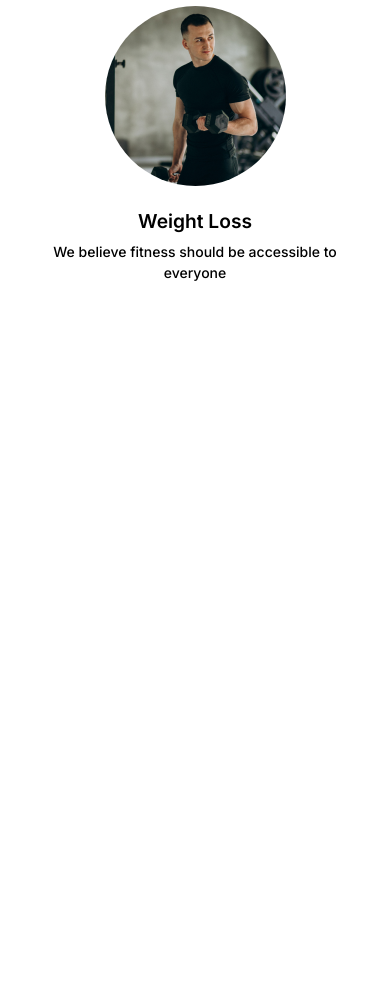
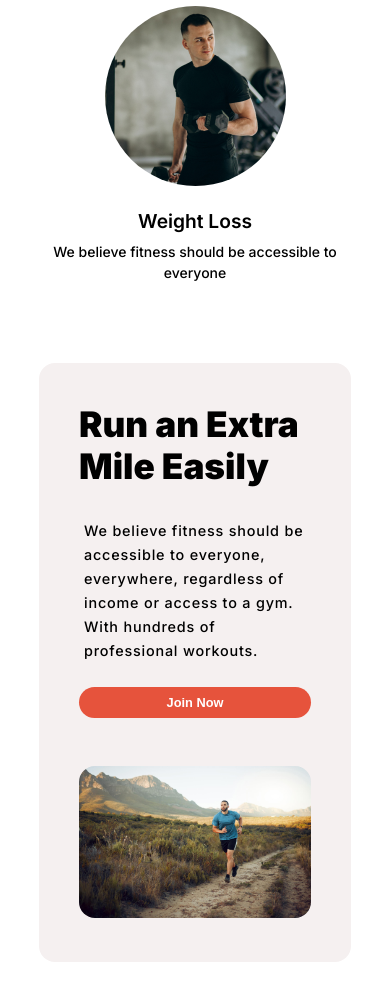
Before and after one commit to sakib17-GitHub/second-assignment, a plain HTML site: page index.html in a window 390 px wide. Shown: the part 2591-3591 px from the top of the page. Before the commit the page ends 2954 px from the top, so only its background shows below. Drawn offline with Linux system fonts and the light colour scheme.

Commit message:
run an extra mile section complete

```diff
--- a/index.html
+++ b/index.html
@@ -117,6 +117,22 @@
                                     </div>
                             </div>
                 </section>
+
+                <section class="run-an-extra-mile">
+                    <div class="extra-mile-details">
+                            <h1 class="extra-mile-details-title">
+                                Run an Extra Mile Easily
+                            </h1>
+                            <p class="extra-mile-description">
+                                We believe fitness should be accessible to everyone, everywhere, regardless of income or access to a gym. With hundreds of professional workouts.
+                            </p>
+                            <button class="join-now">Join Now</button>
+
+                    </div>
+                    <div class="extra-mile-image">
+                            <img src="images/run.jpg" alt="">
+                    </div>
+                </section>
         </main>
 </body>
 </html>
--- a/styles/style.css
+++ b/styles/style.css
@@ -76,7 +76,7 @@ nav{
     font-weight: 900;
 }
 
-.banner-content p{
+.banner-content>p , .extra-mile-description{
     font-size: 1rem;
     font-weight: 400;
     margin-top: 2rem;
@@ -96,7 +96,7 @@ nav{
     gap: 5rem;
 }
 
-.banner-button button{
+.banner-button>button , .extra-mile-details>button{
     font-size: 1rem;
     font-weight: 600;
     padding: 16px 48px;
@@ -172,7 +172,7 @@ nav{
     text-align: center;
 }
 
-.change-habits-title{
+.change-habits-title , .extra-mile-details-title{
     font-size: 4rem;
     font-weight: 900;
 }
@@ -213,7 +213,21 @@ nav{
     line-height: 150%;
 }
 
-
+/* Run An Extra Mile Easily Part Style */
+.run-an-extra-mile{
+    margin-bottom: 5rem;
+    display: flex;
+    justify-content: center;
+    align-items: center;
+    gap: 5rem;
+    background-color: rgb(245, 240, 240);
+    padding: 40px;
+    border-radius: 1rem;
+}
+.extra-mile-image>img{
+    width: 100%;
+    border-radius: 1rem;
+}
 
 /* Mobile Responsive */
 
@@ -236,7 +250,7 @@ nav{
         gap: 2rem;
     }
 
-    .banner-button button{
+    .banner-button button , .extra-mile-details>button{
         font-size: 0.8rem;
         padding: 8px 24px;
     }
@@ -270,14 +284,23 @@ nav{
         flex-direction: column;
     }
 
-    .change-habits-title{
+    .change-habits-title , .extra-mile-details-title{
         font-size: 2.2rem;
     }
 
-    .change-habits-description{
+    .change-habits-description , .extra-mile-description{
         font-size: 0.9rem;
         font-weight: 500;
         padding:0px 5px;
         line-height: 1.5rem;
     }
+
+    .run-an-extra-mile{
+        flex-direction: column;
+        gap:3rem;
+    }
+
+    .extra-mile-details>button{
+        width: 100%;
+    }
 }
```
